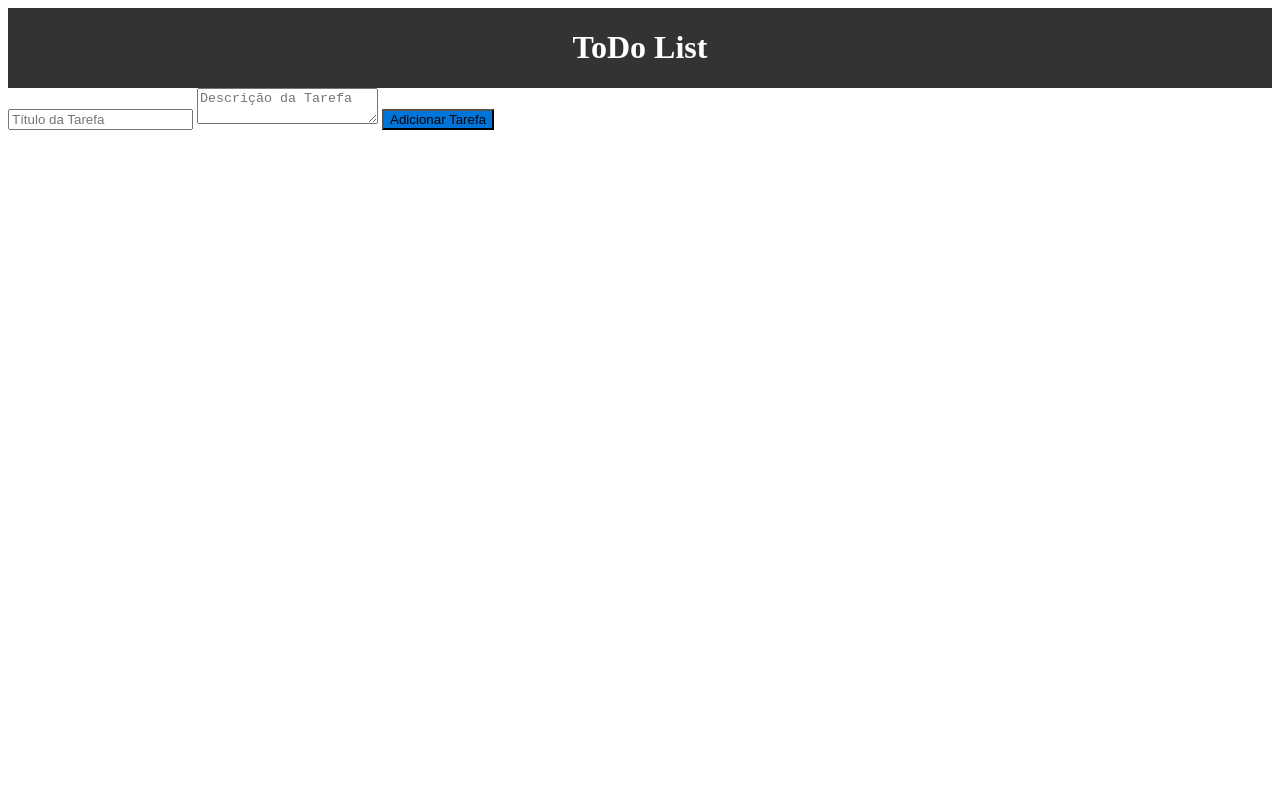
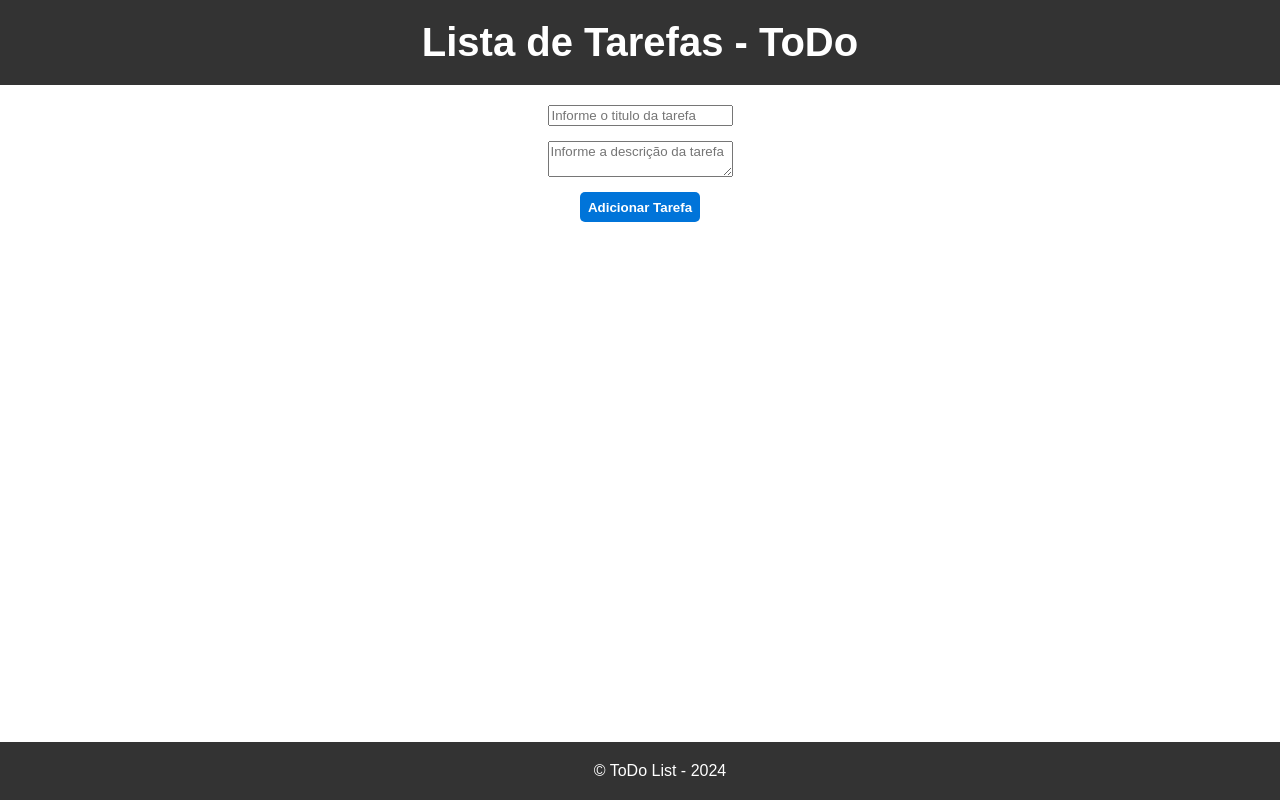
Before and after one commit to natanaelbalbo/esoft5s-a-pw, a website: page ToDo/index.html in a window 1280 px wide. Drawn offline with Linux system fonts and the light colour scheme.

Commit message:
todo-list

```diff
--- a/ToDo/index.html
+++ b/ToDo/index.html
@@ -2,27 +2,22 @@
 <html lang="pt-br">
 <head>
     <meta charset="UTF-8">
-  <meta http-equiv="X-UA-Compatible" content="IE=edge">
     <meta name="viewport" content="width=device-width, initial-scale=1.0">
-  <title>ToDo</title>
+    <title>ToDo - Lista de Tarefas</title>
     <link rel="stylesheet" href="style.css">
 </head>
 <body>
-   <header>
-      <h1>ToDo List</h1>
-   </header>
-
-   <main>
-      <form id="todoForm">
-        <input type="text" id="titleInput" placeholder="Título da Tarefa" required>
-        <textarea id="descriptionInput" placeholder="Descrição da Tarefa" required></textarea>
+    <div class="container">
+        <header class="o-header">Lista de Tarefas - ToDo</header>
+        <main class="o-main">
+            <form name="meu-form" onsubmit="enviar(event)">
+                <input type="text" name="textinput" placeholder="Informe o titulo da tarefa">
+                <textarea name="tarefadesc" placeholder="Informe a descrição da tarefa"></textarea>
                 <button type="submit">Adicionar Tarefa</button>
             </form>
-      <ul id="taskList"></ul>
         </main>
-
-   <footer>
-
-   </footer>
+        <footer class="o-footer">&copy ToDo List - 2024</footer>
+    </div>
+    <script src="index.js"></script>
 </body>
 </html>
--- a/ToDo/index.js
+++ b/ToDo/index.js
@@ -1,23 +1,36 @@
-document.addEventListener("DOMContentLoaded", () => {
-    const todoForm = document.getElementById("todoForm");
-    const titleInput = document.getElementById("titleInput");
-    const descriptionInput = document.getElementById("descriptionInput");
-    const taskList = document.getElementById("taskList");
+window.onload = function() {
+    const tarefas = JSON.parse(localStorage.getItem('tarefas')) || [];
+    const main = document.querySelector('.container');
 
-    todoForm.addEventListener("submit", (event) => {
-        event.preventDefault();
+    for (const tarefa of tarefas) {
+        const div = document.createElement('div');
+        div.classList.add('tarefa');
+        div.textContent = `Título: ${tarefa.titulo}, Descrição: ${tarefa.descricao}`;
 
-        const title = titleInput.value;
-        const description = descriptionInput.value;
+        main.appendChild(div);
+    }
+}
 
-        if (title.trim() !== "" && description.trim() !== "") {
-            const task = {
-                title: title,
-                description: description
-            };
+function enviar(e) {
+    e.preventDefault();
 
+    const form = e.target
+    const formData = new FormData(form)
 
-            console.log(task);
-        }
-    });
-});
+    const titulo = formData.get('textinput');
+    const descricao = formData.get('tarefadesc');
+
+    const tarefa = { titulo, descricao };
+
+    const tarefas = JSON.parse(localStorage.getItem('tarefas')) || [];
+    tarefas.push(tarefa);
+
+    localStorage.setItem('tarefas', JSON.stringify(tarefas));
+
+    console.log('Tarefa adicionada ao localStorage:', tarefa);
+
+    form.reset();
+
+    window.location.reload();
+
+}
--- a/ToDo/style.css
+++ b/ToDo/style.css
@@ -1,20 +1,69 @@
-body{
+* {
+    font-family: Arial, Helvetica, sans-serif;
+    margin: 0;
+}
+
+.container {
     display: grid;
     grid-template-rows: auto 1fr auto;
-    background-color: white;
-    color: white;
 }
 
-header{
-    display: grid;
-    background-color: #333;
+.o-header {
+    font-weight: bold;
+    font-size: 40px;
+    color: white;
+    display: flex;
+    background: #333;
     justify-content: center;
+    padding: 20px;
 }
 
-footer{
-    background-color: #333;
+.o-main {
+    display: flex;
+    justify-content: center;
+    padding: 20px;
 }
 
-main button{
+.o-footer {
+    display: flex;
+    justify-content: center;
+    padding: 20px;
+    color: white;
+    background: #333;
+    position: fixed;
+    bottom: 0;
+    width: 100%;
+}
+
+button {
+    cursor: pointer;
+    font-weight: bold;
+    color: white;
     background-color: #0074d9;
+    border: none;
+    border-radius: 5px;
+    height: 30px;
+    width: 120px;
+    margin: 0 auto;
 }
+
+form {
+    display: flex;
+    flex-direction: column;
+    justify-content: center;
+    gap: 15px;
+}
+
+.tarefa {
+    display: flex;
+    margin: 0 auto;
+    justify-content: center;
+    border: 2px solid #7b7b7b;
+    border-radius: 5px;
+    padding: 10px;
+    margin: 10px 0;
+    background-color: #f9f9f9;
+    width: 250px;
+    margin-left: auto;
+    margin-right: auto;
+}
```
Lines whose indentation alone changed are shown as unchanged.
